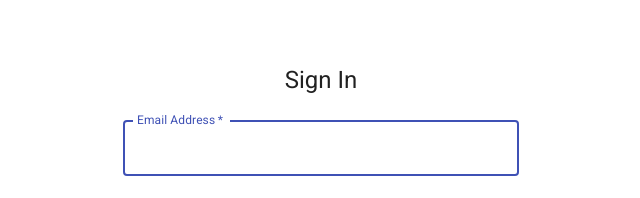
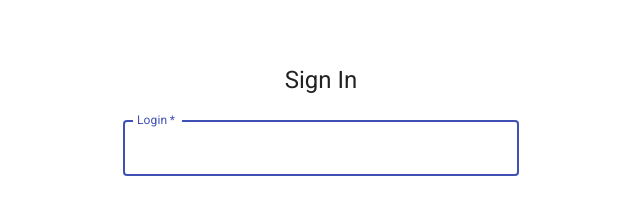
Before and after one commit to vchukhalyonock/olxparser, a React (Create React App) app in the folder client/: page / in a window 1280 px wide. Shown: the top 198 px of the page, without its empty margins (319-959 px from the left). Built offline with nearby package versions, Linux system fonts and the light colour scheme.

Commit message:
Update label

```diff
--- a/client/src/components/login/Login.jsx
+++ b/client/src/components/login/Login.jsx
@@ -64,7 +64,7 @@ class Login extends Component {
                                 required
                                 fullWidth
                                 id="email"
-                                label="Email Address"
+                                label="Login"
                                 name="email"
                                 autoComplete="email"
                                 autoFocus
```
